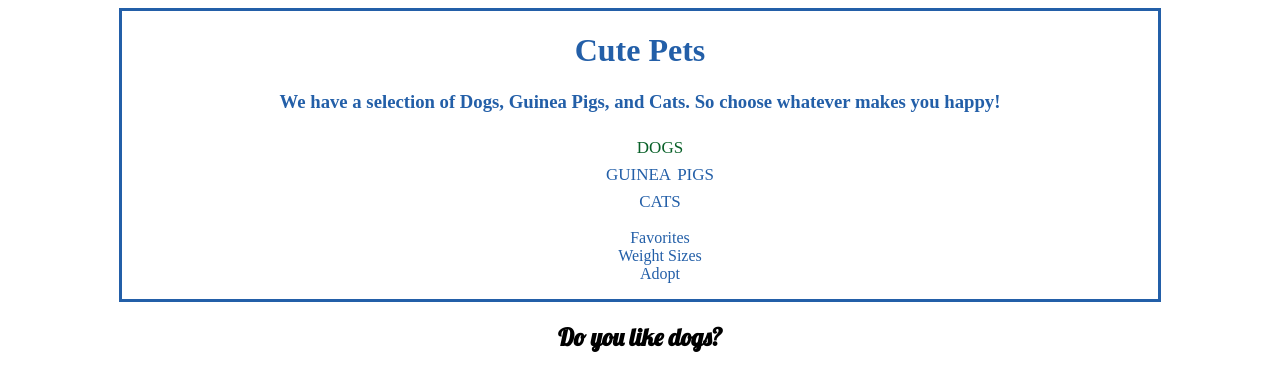
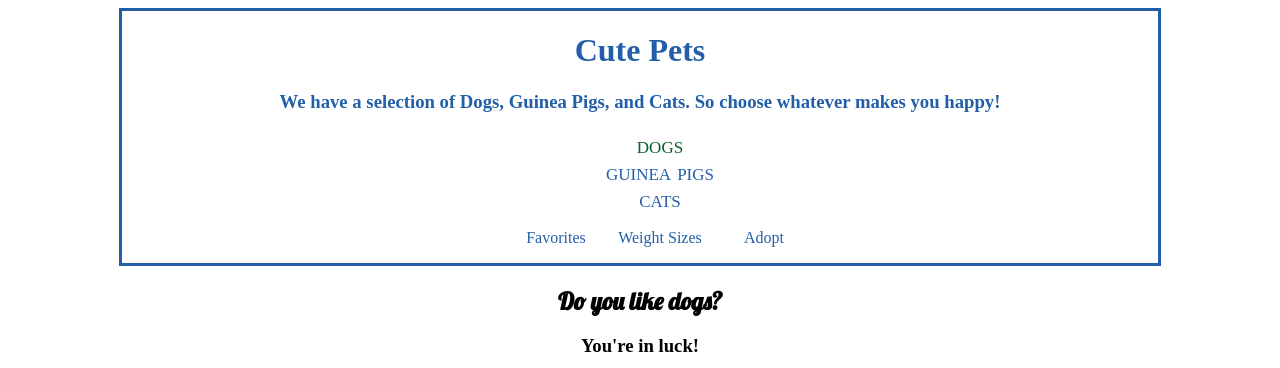
Before and after one commit to annamlopez/Dogs-GuineaPigs-Cats, a plain HTML site: page index.html in a window 1280 px wide. Shown: the top 368 px of the page. Drawn offline with Linux system fonts and the light colour scheme; a web font is replaced by a local one.

Commit message:
update style.css
update

```diff
--- a/style.css
+++ b/style.css
@@ -69,8 +69,11 @@ p {
 .bigger{
   font-size: 150%
 }
-.hyperlinks{
+.hyperlinks li{
   list-style: none;
+  display: inline-block;
+  margin: 0 auto;
+  width: 100px;
 
 }
 
```
